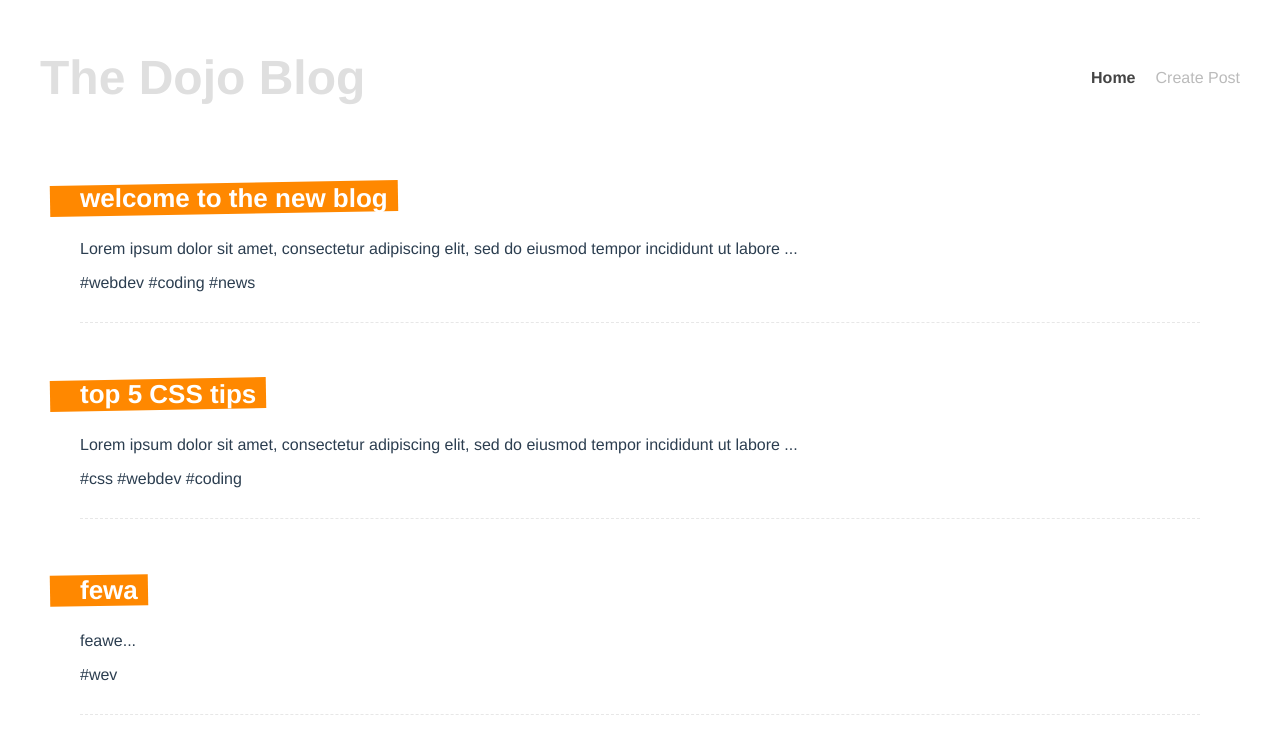
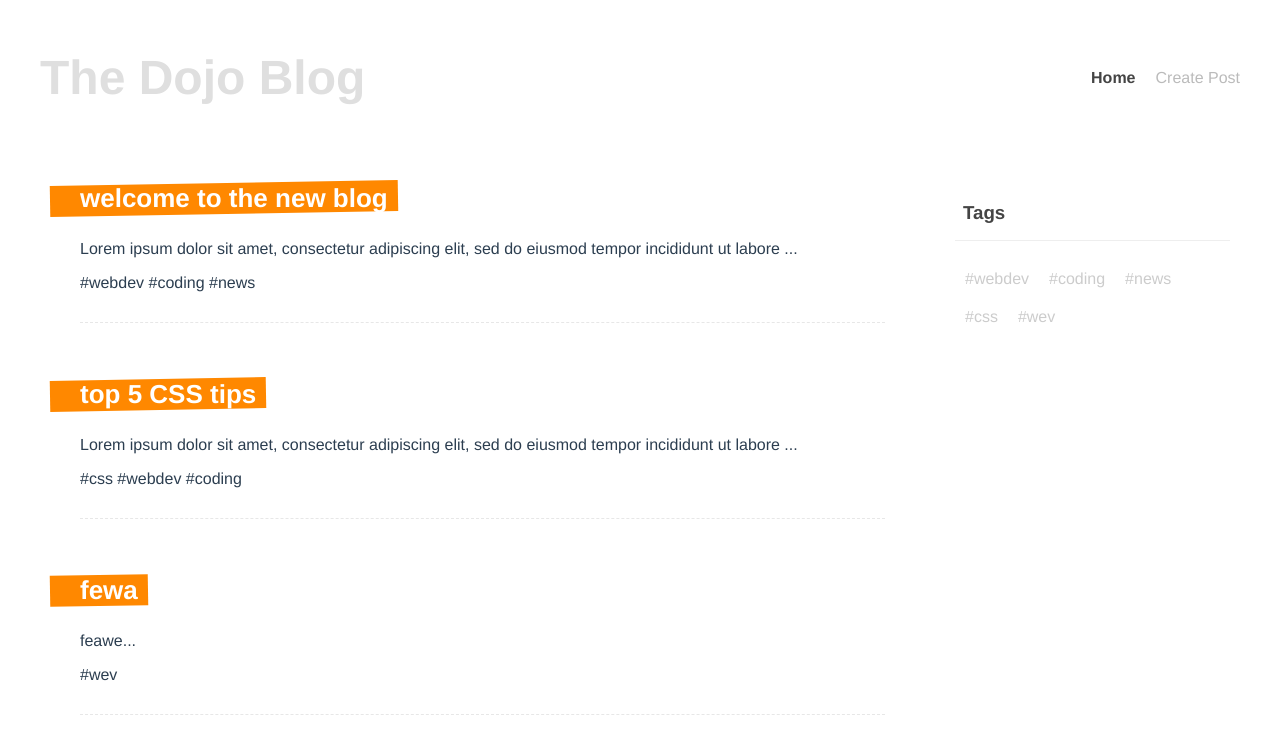
Before and after one commit to ryuya416/dojo-blog, a Vue app: page / in a window 1280 px wide. Shown: the top 754 px of the page. Built offline with nearby package versions, Linux system fonts and the light colour scheme; data requests are answered from the project's data file.

Commit message:
tag cloud

```diff
--- a/src/components/PostList.vue
+++ b/src/components/PostList.vue
@@ -1,23 +1,19 @@
 <template>
   <div class="post-list">
     <div v-for="post in posts" :key="post.id">
-      <!-- <h3>{{ post.title }}</h3> -->
       <SinglePost :post="post" />
     </div>
   </div>
 </template>
 
 <script>
-import { onMounted, onUnmounted, onUpdated } from "vue";
+// import { onMounted, onUnmounted, onUpdated } from "vue";
+// component imports
 import SinglePost from "./SinglePost.vue";
 export default {
   props: ["posts"],
   components: { SinglePost },
-  setup(props) {
-    onMounted(() => console.log("component mounted"));
-    onUnmounted(() => console.log("component unmounted"));
-    onUpdated(() => console.log("component updated"));
-  },
+  setup() {},
 };
 </script>
 
--- /dev/null
+++ b/src/components/TagCloud.vue
@@ -0,0 +1,44 @@
+<template>
+  <div class="tag-cloud">
+    <h3>Tags</h3>
+    <div v-for="tag in tags" :key="tag">
+      <router-link :to="{ name: 'Tag', params: { tag } }">
+        #{{ tag }}
+      </router-link>
+    </div>
+  </div>
+</template>
+
+<script>
+import useTags from "../composables/useTags";
+export default {
+  setup(props) {
+    const { tags } = useTags(props.posts);
+    return { tags };
+  },
+  props: ["posts"],
+};
+</script>
+
+<style>
+.tag-cloud {
+  padding: 10px;
+}
+.tag-cloud h3 {
+  border-bottom: 1px solid #eee;
+  padding: 16px 8px;
+  color: #444;
+}
+.tag-cloud div {
+  display: inline-block;
+  padding: 10px;
+}
+.tag-cloud a {
+  color: #ccc;
+  text-decoration: none;
+}
+.tag-cloud a.router-link-active {
+  color: #ff8800;
+  font-weight: bold;
+}
+</style>
--- /dev/null
+++ b/src/composables/useTags.js
@@ -0,0 +1,21 @@
+// take in an array of posts
+// create a new tag set (so no duplicates)
+// add the tags of each post to the tag set
+// return a a single array of tags based on the set
+
+import { ref } from "vue";
+
+const useTags = (posts) => {
+  const tags = ref([]);
+  const tagSet = new Set();
+
+  posts.forEach((item) => {
+    item.tags.forEach((tag) => tagSet.add(tag));
+  });
+
+  tags.value = [...tagSet];
+
+  return { tags };
+};
+
+export default useTags;
--- a/src/views/Home.vue
+++ b/src/views/Home.vue
@@ -1,8 +1,9 @@
 <template>
   <div class="home">
     <div v-if="error">{{ error }}</div>
-    <div v-if="posts.length">
+    <div v-if="posts.length" class="layout">
       <PostList :posts="posts" />
+      <TagCloud :posts="posts" />
     </div>
     <div v-else>
       <Spinner />
@@ -11,13 +12,15 @@
 </template>
 
 <script>
+// import { ref } from "vue";
 import getPosts from "../composables/getPosts";
 // component imports
 import PostList from "../components/PostList.vue";
 import Spinner from "../components/Spinner.vue";
+import TagCloud from "../components/TagCloud.vue";
 export default {
   name: "Home",
-  components: { PostList, Spinner },
+  components: { PostList, Spinner, TagCloud },
   setup() {
     const { posts, error, load } = getPosts();
     load();
@@ -33,4 +36,9 @@
   margin: 0 auto;
   padding: 10px;
 }
+.layout {
+  display: grid;
+  grid-template-columns: 3fr 1fr;
+  gap: 20px;
+}
 </style>
--- a/src/views/Tag.vue
+++ b/src/views/Tag.vue
@@ -1,8 +1,9 @@
 <template>
   <div class="tag">
     <div v-if="error">{{ error }}</div>
-    <div v-if="posts.length">
+    <div v-if="posts.length" class="layout">
       <PostList :posts="postsWithTag" />
+      <TagCloud :posts="posts" />
     </div>
     <div v-else>
       <Spinner />
@@ -11,20 +12,14 @@
 </template>
 
 <script>
-// challenge
-//   - create a tag route, which the tag as a route paramater (/posts/:tag)
-//   - in the Tag view, make a request for all the posts
-//   - use the useRoute function to access the tag route parameter
-//   - use a computed property to return an array of posts which have that tag
-//   - use the PostList component to output the required posts
-//   - show the spinner until the data is loaded, and error if there is one
+import TagCloud from "../components/TagCloud.vue";
 import Spinner from "../components/Spinner.vue";
 import PostList from "../components/PostList.vue";
 import getPosts from "../composables/getPosts";
 import { useRoute } from "vue-router";
 import { computed } from "vue";
 export default {
-  components: { PostList, Spinner },
+  components: { PostList, Spinner, TagCloud },
   setup() {
     const route = useRoute();
     const { posts, error, load } = getPosts();
```
